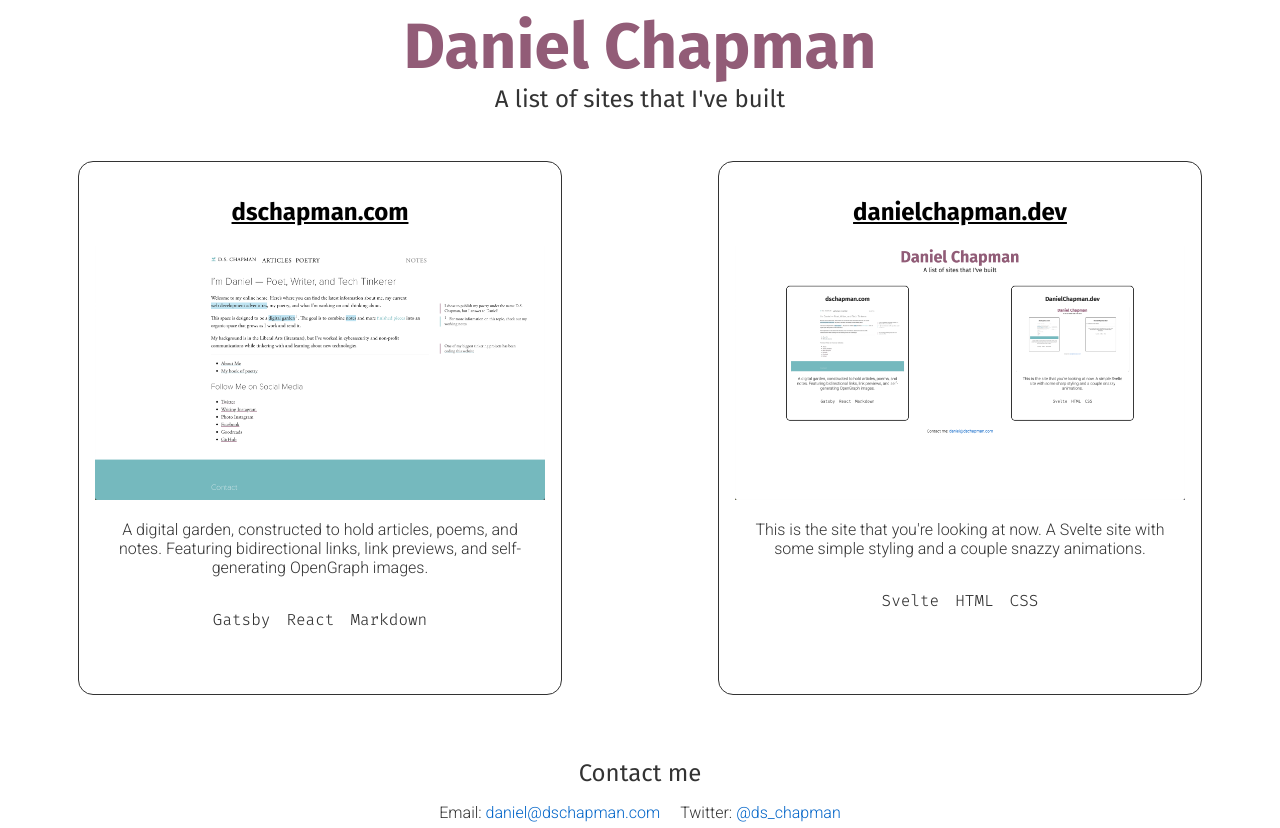
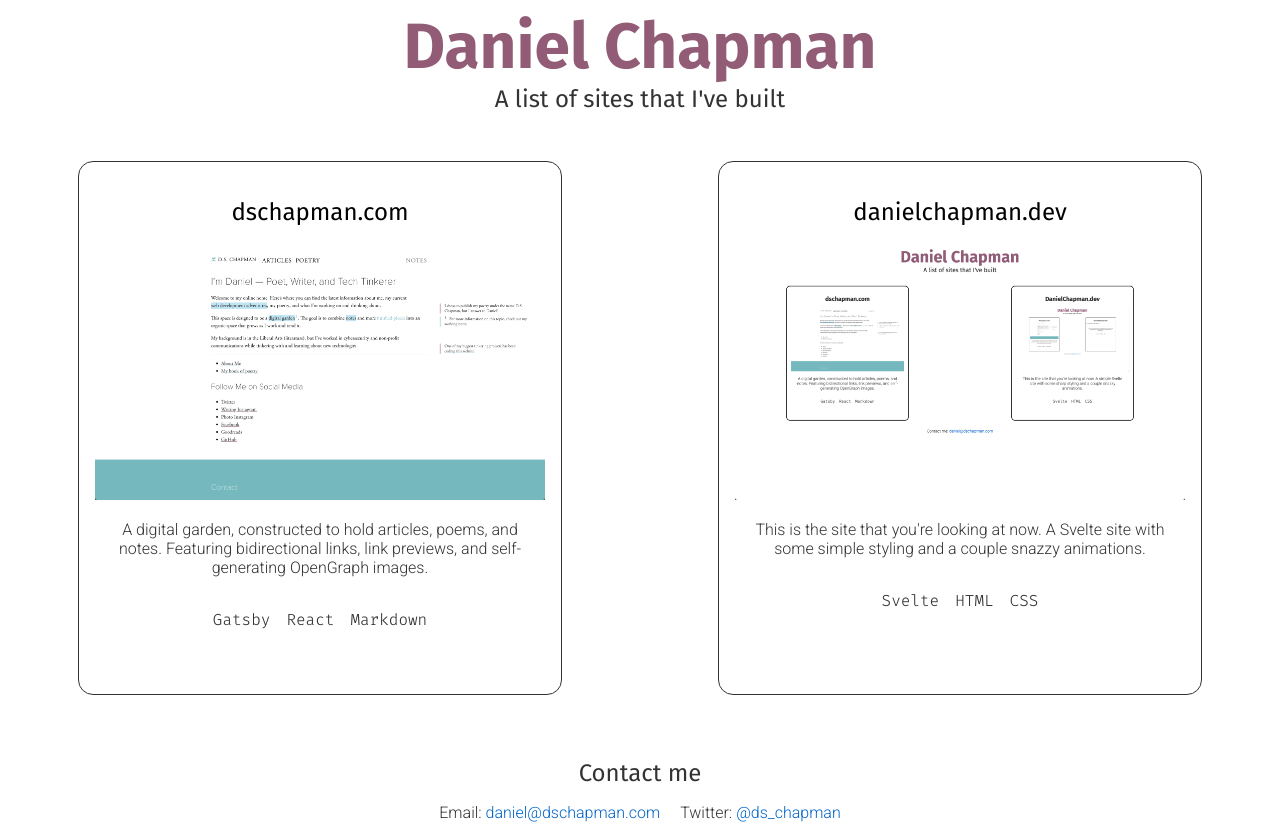
Before and after one commit to dschapman/danielchapman-dev, a Svelte app: page / in a window 1280 px wide. Built offline with nearby package versions, Linux system fonts and the light colour scheme.

Commit message:
add: Create handleMouseEnter/Leave functions

```diff
--- a/src/Project.svelte
+++ b/src/Project.svelte
@@ -4,6 +4,7 @@
   export let description = "There was no Description";
   export let link;
   export let image = "";
+  let hovered = false;
   import { onMount } from "svelte";
   import { fade, slide } from "svelte/transition";
   import { tweened } from "svelte/motion";
@@ -14,6 +15,18 @@
 
   function handleClick() {
     window.location = link;
+  }
+
+  function handleMouseEnter() {
+    shadowx.set(40);
+    shadowy.set(20);
+    hovered = true;
+  }
+
+  function handleMouseLeave() {
+    shadowx.set(0);
+    shadowy.set(0);
+    hovered = false;
   }
 
   let mounted = false;
@@ -36,10 +49,11 @@
 
   .title {
     font-family: "Fira Sans";
+    font-weight: 400;
   }
+
   .title a {
     color: black;
-    text-decoration: underline;
   }
 
   .description {
@@ -66,18 +80,17 @@
 {#if mounted}
   <div
     on:click={handleClick}
-    on:mouseenter={() => {
-      shadowx.set(40);
-      shadowy.set(20);
-    }}
-    on:mouseleave={() => {
-      shadowx.set(0);
-      shadowy.set(0);
-    }}
+    on:mouseenter={handleMouseEnter}
+    on:touchstart={handleMouseEnter}
+    on:mouseleave={handleMouseLeave}
+    on:touchleave={handleMouseLeave}
     transition:slide={{ delay: 200 }}
-    style="box-shadow: {$shadowx}px {$shadowy}px #925c77"
+    style="box-shadow: {$shadowx}px {$shadowy}px #925c77;"
     class="site">
-    <h2 class="title" transition:fade={{ delay: 250 }}>
+    <h2
+      class="title"
+      transition:fade={{ delay: 250 }}
+      style="text-decoration: {hovered ? 'underline' : 'none'};">
       <a href={link}>{title}</a>
     </h2>
     <img src={image} alt="A screenshot of my website" />
```
